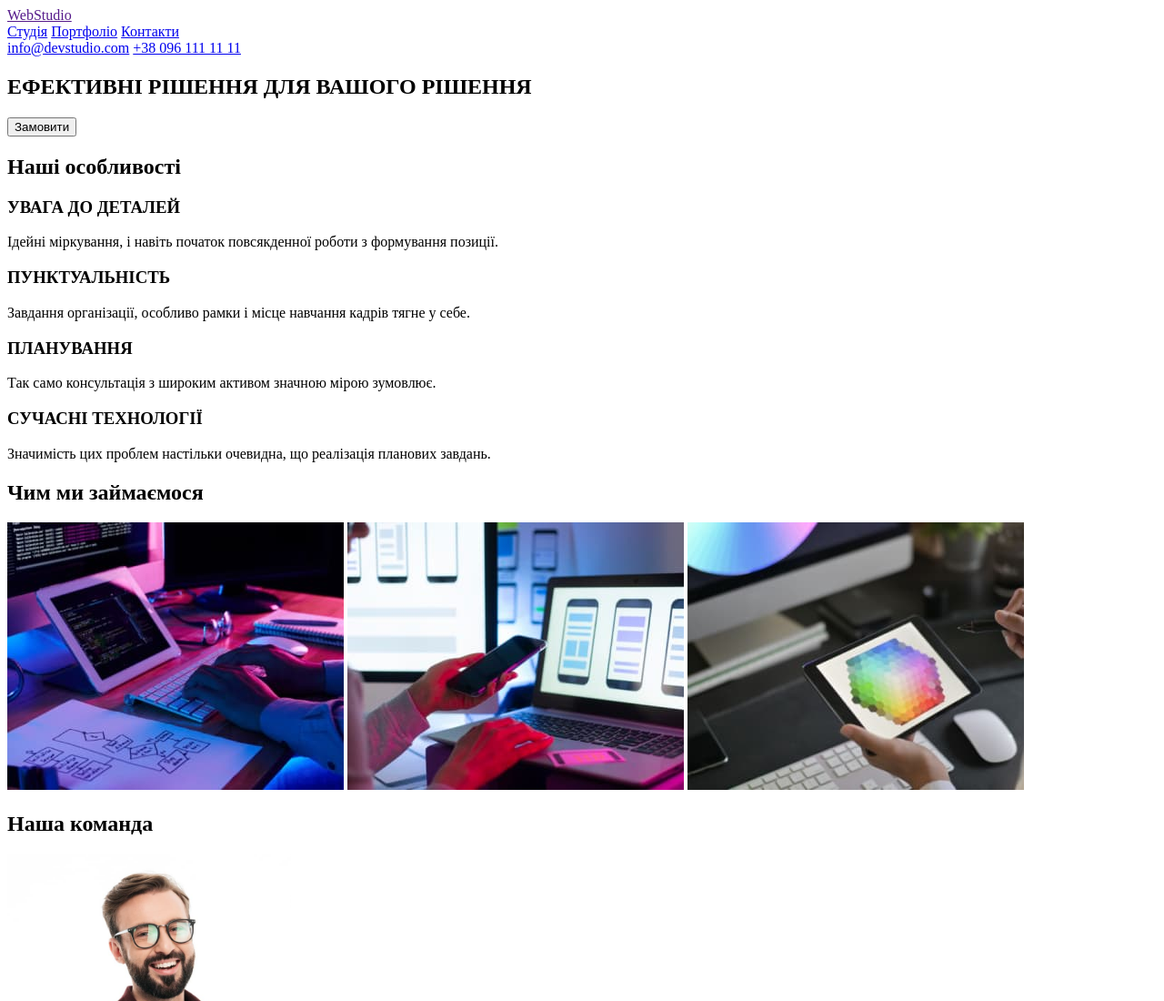
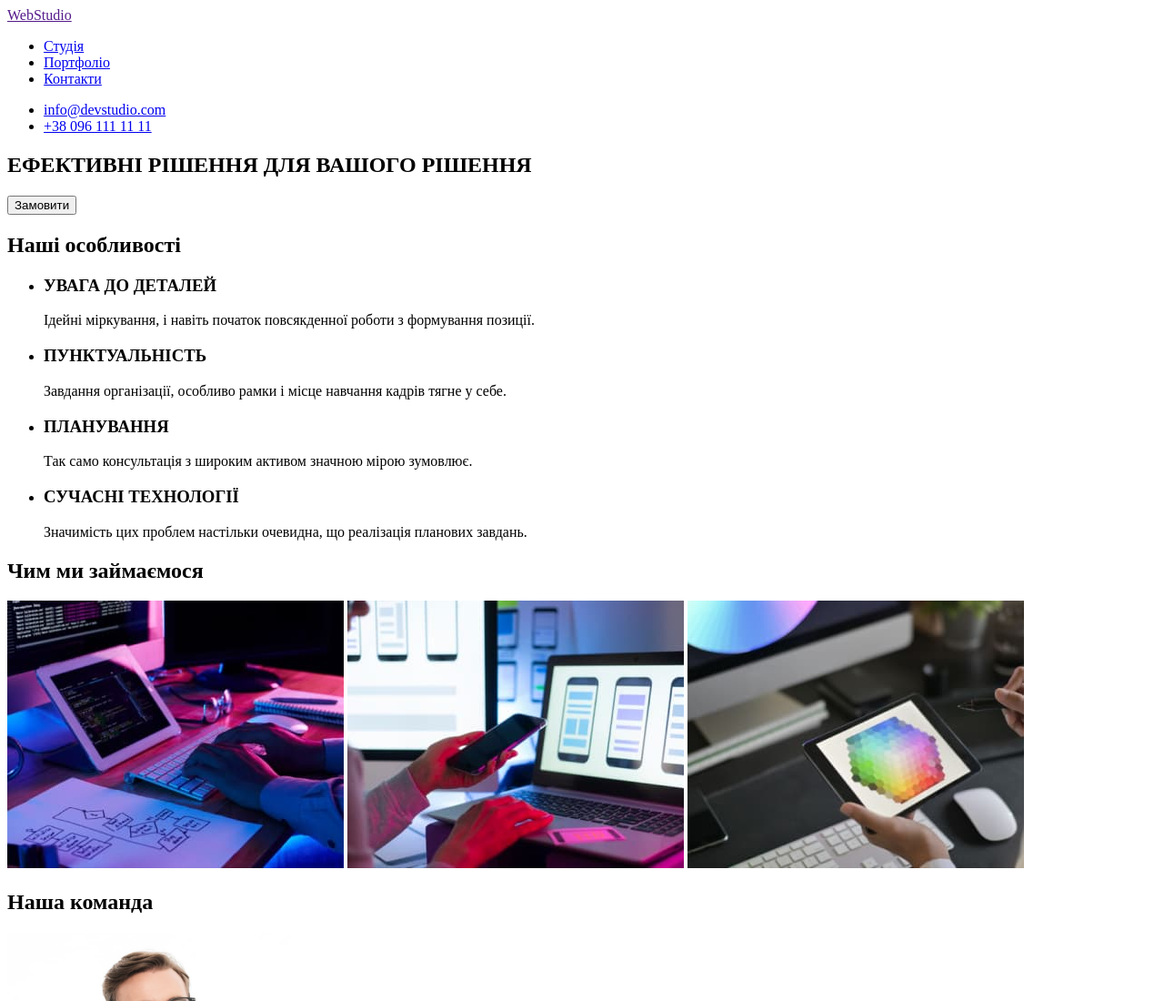
Before and after one commit to dmromaniv/goit-markup-hw-01, a plain HTML site: page index.html in a window 1280 px wide. Shown: the top 1100 px of the page at 91% size. Drawn offline with Linux system fonts and the light colour scheme.

Commit message:
Add lists to page

```diff
--- a/index.html
+++ b/index.html
@@ -11,12 +11,16 @@
     <header>
       <a href="">WebStudio</a>
       <nav>
-        <a href="#">Студія</a>
-        <a href="#">Портфоліо</a>
-        <a href="#">Контакти</a>
+        <ul>
+          <li><a href="#">Студія</a></li>
+          <li><a href="#">Портфоліо</a></li>
+          <li><a href="#">Контакти</a></li>
+        </ul>
       </nav>
-      <a href="mailto:info@devstudio.com">info@devstudio.com</a>
-      <a href="tel:+380961111111">+38 096 111 11 11</a>
+      <ul>
+        <li><a href="mailto:info@devstudio.com">info@devstudio.com</a></li>
+        <li><a href="tel:+380961111111">+38 096 111 11 11</a></li>
+      </ul>
     </header>
     <main>
       <section>
@@ -25,23 +29,35 @@
       </section>
       <section>
         <h2>Наші особливості</h2>
+        <ul>
+          <li>
             <h3>УВАГА ДО ДЕТАЛЕЙ</h3>
             <p>
-          Ідейні міркування, і навіть початок повсякденної роботи з формування
-          позиції.
+              Ідейні міркування, і навіть початок повсякденної роботи з
+              формування позиції.
             </p>
+          </li>
+          <li>
             <h3>ПУНКТУАЛЬНІСТЬ</h3>
             <p>
-          Завдання організації, особливо рамки і місце навчання кадрів тягне у
-          себе.
+              Завдання організації, особливо рамки і місце навчання кадрів тягне
+              у себе.
             </p>
+          </li>
+          <li>
             <h3>ПЛАНУВАННЯ</h3>
-        <p>Так само консультація з широким активом значною мірою зумовлює.</p>
+            <p>
+              Так само консультація з широким активом значною мірою зумовлює.
+            </p>
+          </li>
+          <li>
             <h3>СУЧАСНІ ТЕХНОЛОГІЇ</h3>
             <p>
               Значимість цих проблем настільки очевидна, що реалізація планових
               завдань.
             </p>
+          </li>
+        </ul>
       </section>
       <section>
         <h2>Чим ми займаємося</h2>
```
Lines whose indentation alone changed are shown as unchanged.
